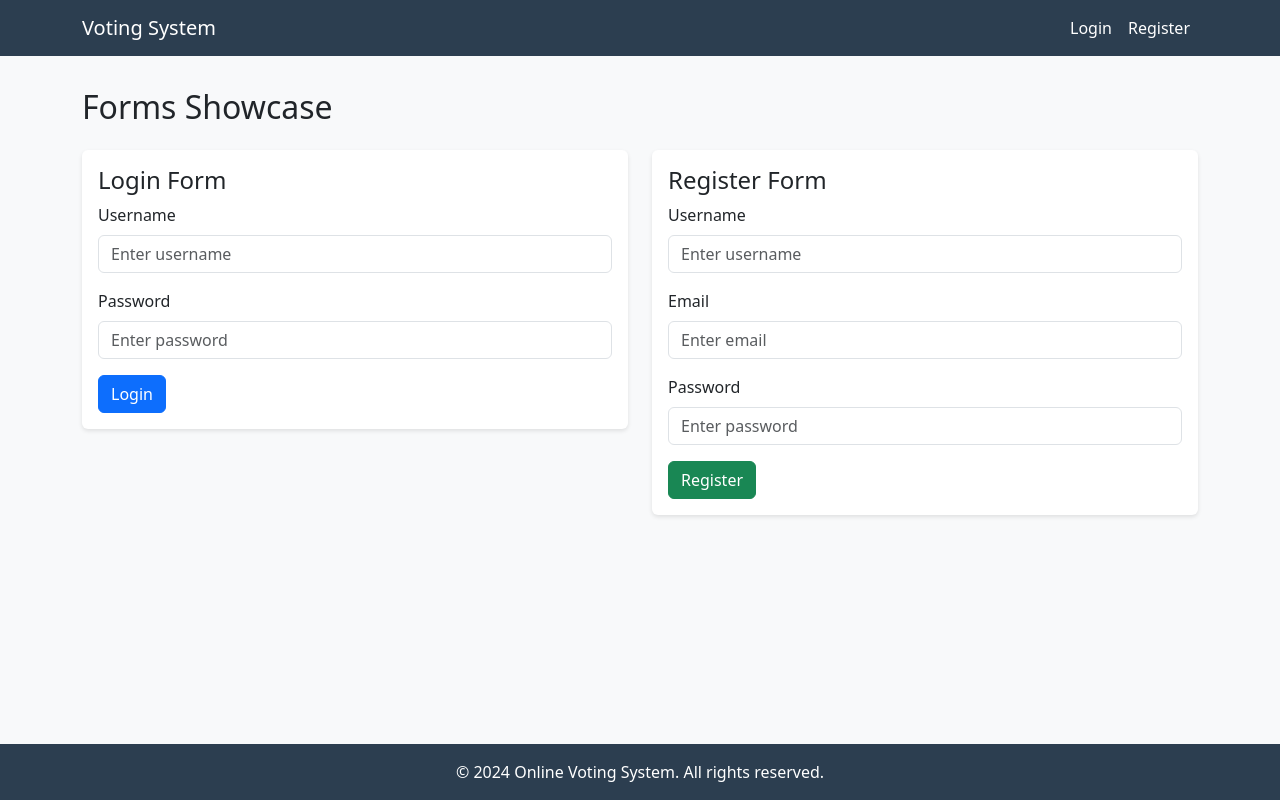
After one commit to Simbinyangi/Online-Voting-System, a Flask app: page /forms_showcase in a window 1280 px wide. The commit adds this page. Run offline with Flask 3, Linux system fonts and the light colour scheme.

Commit message:
Add login logs dataset, admin view, presentation and forms showcase pages

```diff
--- a/app.py
+++ b/app.py
@@ -52,6 +52,12 @@ class Vote(db.Model):
     candidate_id = db.Column(db.Integer, db.ForeignKey('candidate.id'), nullable=False)
     timestamp = db.Column(db.DateTime, default=datetime.utcnow)
 
+class LoginLog(db.Model):
+    id = db.Column(db.Integer, primary_key=True)
+    username = db.Column(db.String(80), nullable=False)
+    login_time = db.Column(db.DateTime, default=datetime.utcnow)
+    ip_address = db.Column(db.String(45))
+
 @login_manager.user_loader
 def load_user(user_id):
     return User.query.get(int(user_id))
@@ -99,6 +105,13 @@ def login():
 
         if user and check_password_hash(user.password_hash, password):
             login_user(user)
+            # Log the login event
+            log = LoginLog(
+                username=user.username,
+                ip_address=request.remote_addr
+            )
+            db.session.add(log)
+            db.session.commit()
             if user.role == 'admin':
                 return redirect(url_for('admin_dashboard'))
             return redirect(url_for('index'))
@@ -268,6 +281,23 @@ def view_results(election_id):
                          results=results,
                          total_votes=total_votes)
 
+@app.route('/admin/logins')
+@login_required
+def view_logins():
+    if current_user.role != 'admin':
+        flash('Access denied. Admin privileges required.')
+        return redirect(url_for('index'))
+    logs = LoginLog.query.order_by(LoginLog.login_time.desc()).all()
+    return render_template('admin_logins.html', logs=logs)
+
+@app.route('/presentation')
+def presentation():
+    return render_template('presentation.html')
+
+@app.route('/forms_showcase')
+def forms_showcase():
+    return render_template('forms_showcase.html')
+
 if __name__ == '__main__':
     with app.app_context():
         # Drop all tables and recreate them
--- a/templates/admin_dashboard.html
+++ b/templates/admin_dashboard.html
@@ -63,4 +63,6 @@
         </div>
     </div>
 </div>
+
+<a href="{{ url_for('view_logins') }}" class="btn btn-info mb-3">View Login Logs</a>
 {% endblock %}
--- /dev/null
+++ b/templates/forms_showcase.html
@@ -0,0 +1,43 @@
+{% extends "base.html" %}
+{% block title %}Forms Showcase{% endblock %}
+{% block content %}
+<h2 class="mb-4">Forms Showcase</h2>
+<div class="row">
+    <div class="col-md-6 mb-4">
+        <div class="card p-3">
+            <h4>Login Form</h4>
+            <form>
+                <div class="mb-3">
+                    <label for="login-username" class="form-label">Username</label>
+                    <input type="text" class="form-control" id="login-username" placeholder="Enter username">
+                </div>
+                <div class="mb-3">
+                    <label for="login-password" class="form-label">Password</label>
+                    <input type="password" class="form-control" id="login-password" placeholder="Enter password">
+                </div>
+                <button type="submit" class="btn btn-primary">Login</button>
+            </form>
+        </div>
+    </div>
+    <div class="col-md-6 mb-4">
+        <div class="card p-3">
+            <h4>Register Form</h4>
+            <form>
+                <div class="mb-3">
+                    <label for="register-username" class="form-label">Username</label>
+                    <input type="text" class="form-control" id="register-username" placeholder="Enter username">
+                </div>
+                <div class="mb-3">
+                    <label for="register-email" class="form-label">Email</label>
+                    <input type="email" class="form-control" id="register-email" placeholder="Enter email">
+                </div>
+                <div class="mb-3">
+                    <label for="register-password" class="form-label">Password</label>
+                    <input type="password" class="form-control" id="register-password" placeholder="Enter password">
+                </div>
+                <button type="submit" class="btn btn-success">Register</button>
+            </form>
+        </div>
+    </div>
+</div>
+{% endblock %}
```
Also changed, not shown: templates/admin_logins.html (added, +23 -0 lines), templates/presentation.html (added, +39 -0 lines).
